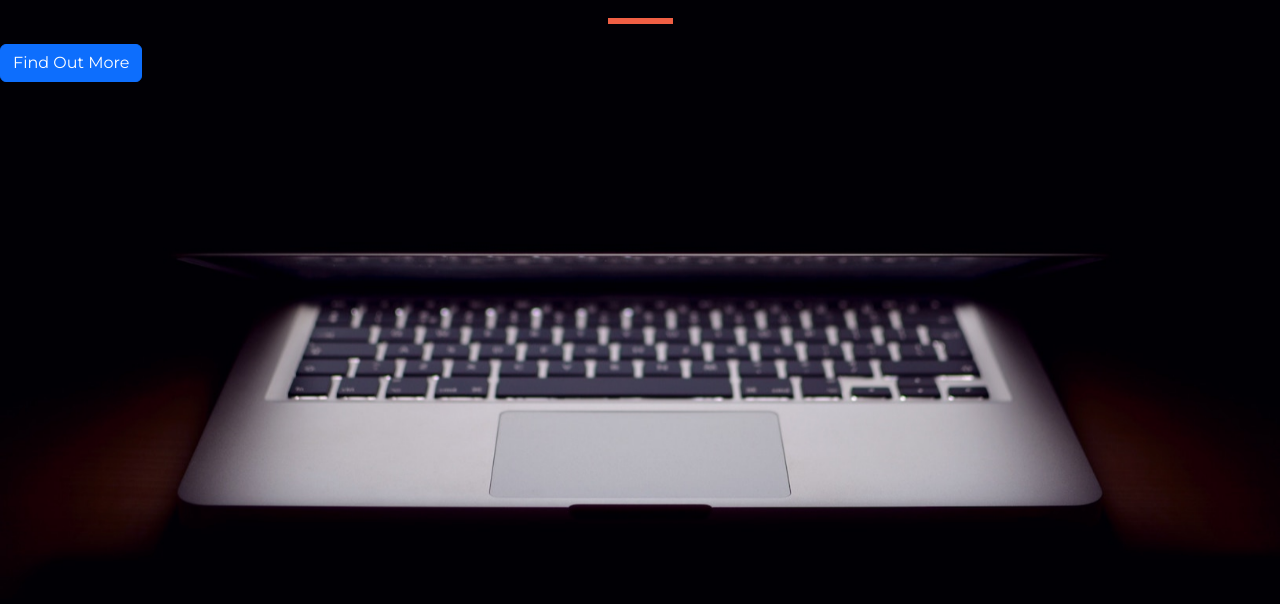
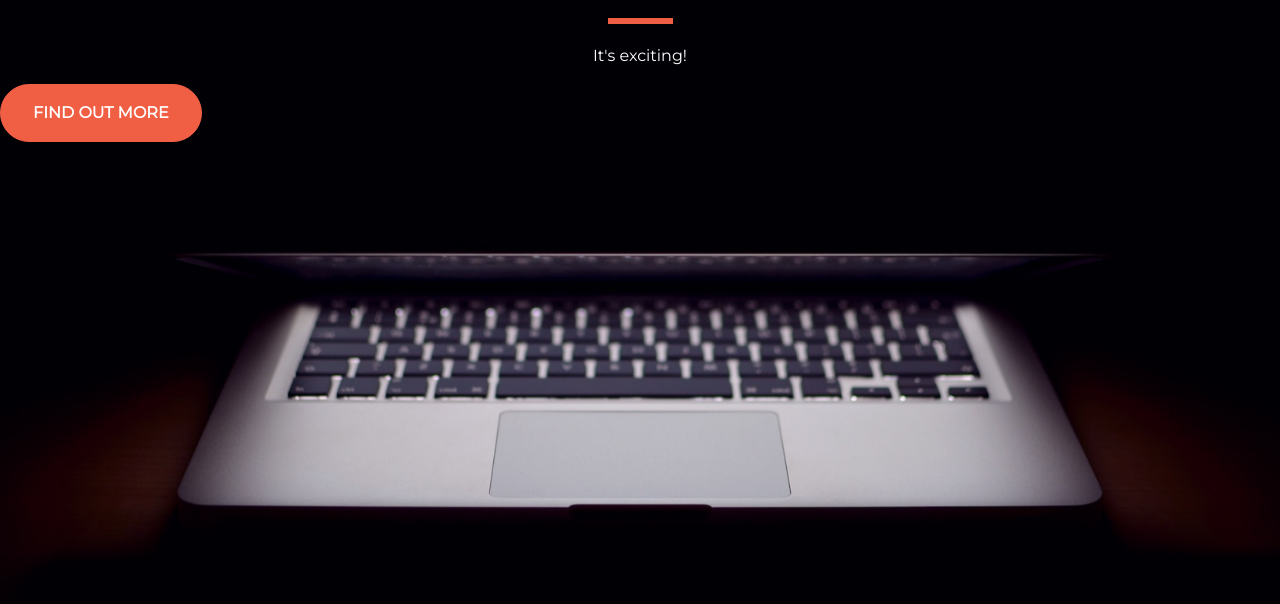
Before and after one commit to Code70x7/StartUp, a plain HTML site: page index.html in a window 1280 px wide. Shown: the part 60-664 px from the top of the page. Drawn offline with nearby package versions, Linux system fonts and the light colour scheme.

Commit message:
Update 2

```diff
--- a/index.html
+++ b/index.html
@@ -16,8 +16,9 @@
 <body>
   <h1><span class="text-uppercase"><strong>The biggest startup of the year</strong></span></h1>
   <hr>
+  <p>It's exciting!</p>
 
-  <button type="button" class="btn btn-primary">Find Out More</button>
+  <button type="button" class="btn btn-primary btn-xl">Find Out More</button>
 </body>
 
 </html>
--- a/style.css
+++ b/style.css
@@ -22,3 +22,29 @@ hr {
   max-width: 65px;
   opacity: 1;
 }
+
+.btn {
+  font-weight: 700;
+  border-radius: 300px;
+  text-transform: uppercase;
+}
+
+.btn-primary {
+  background-color: #F05F44;
+  border-color: #F05F44;
+}
+
+.btn-primary:hover {
+  background-color:#f62702;
+  border-color:#7e2b1c;
+  border-width: 4px;
+}
+
+.btn-xl {
+  padding: 1rem 2rem;
+}
+
+p {
+  color:white;
+  text-align: center;
+}
```
